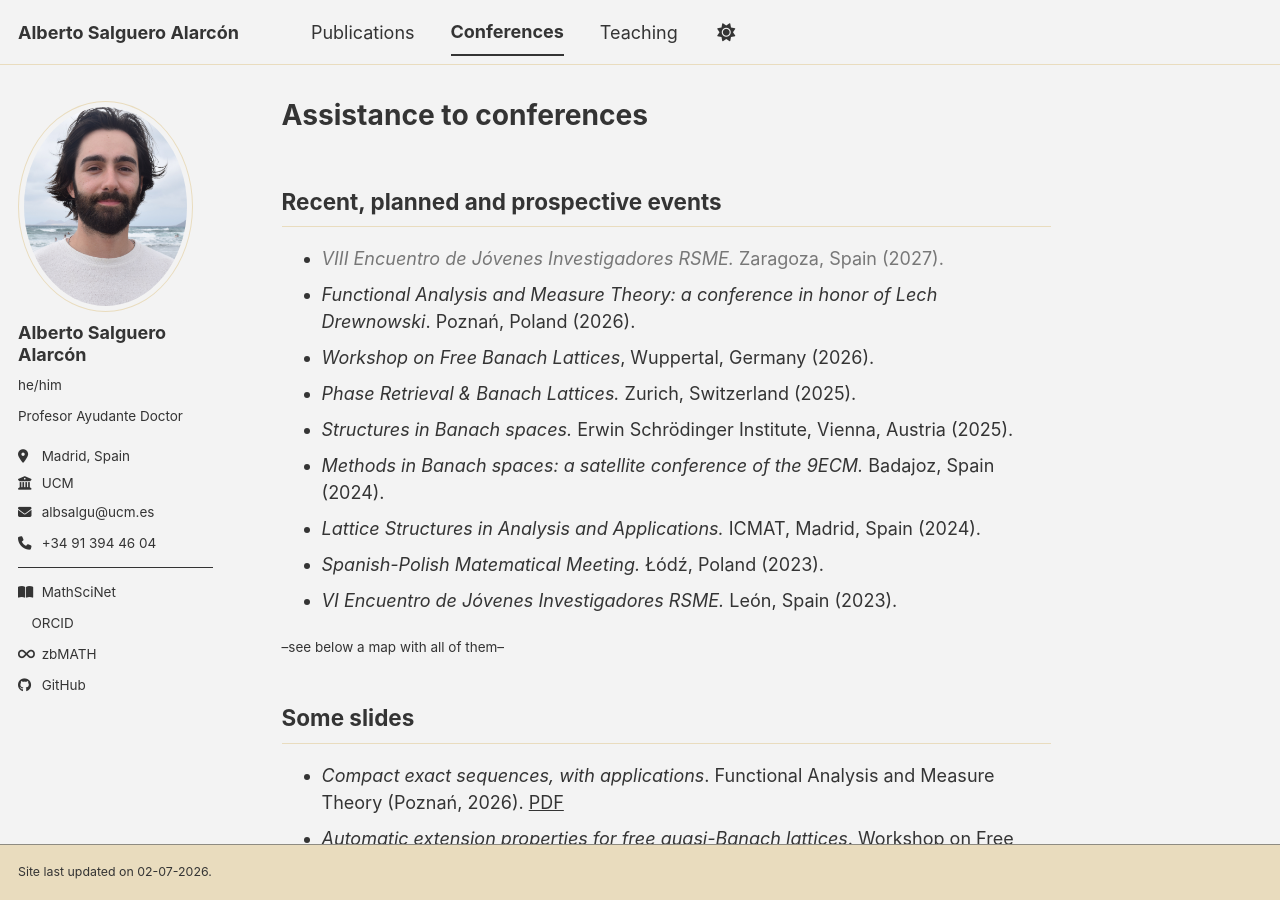
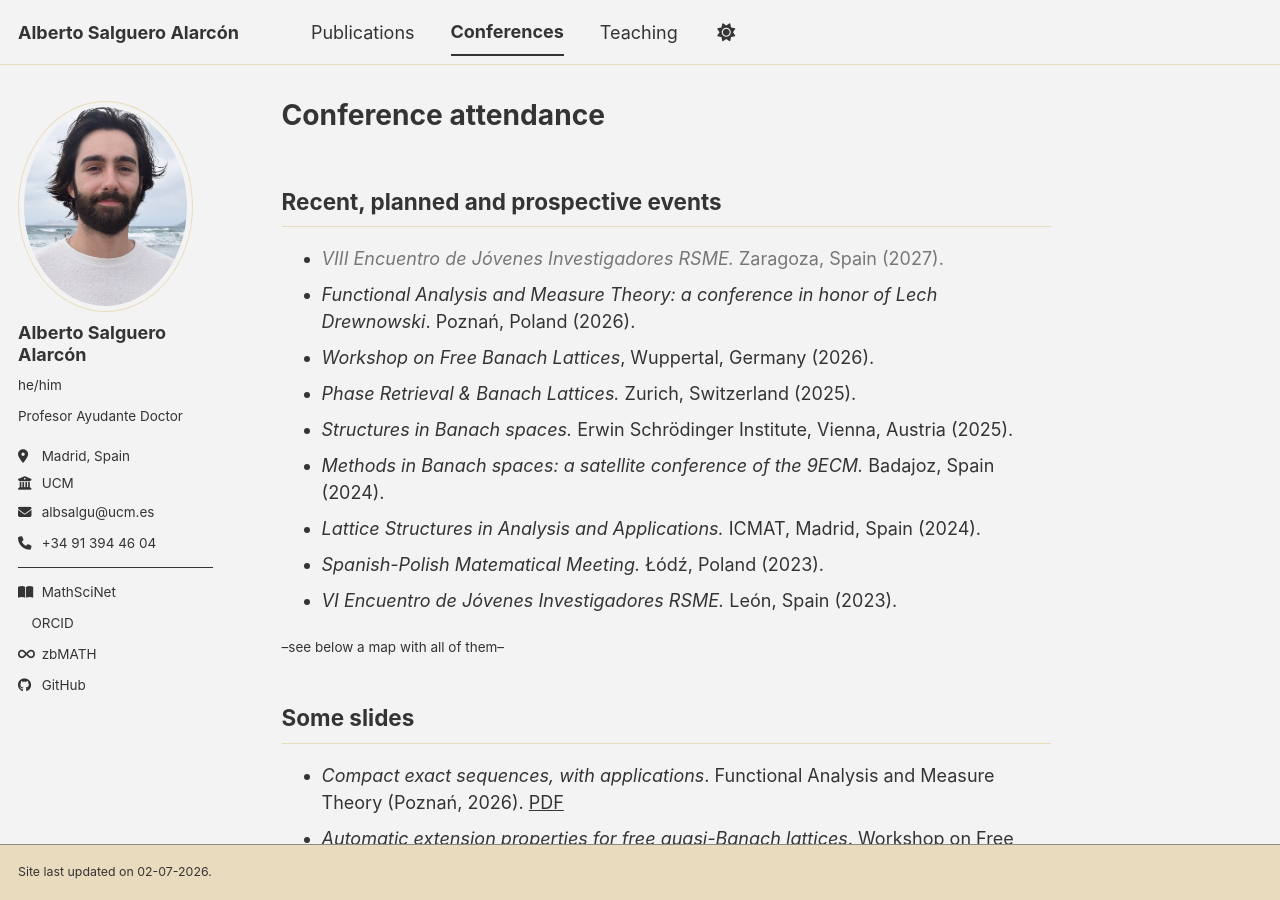
Before and after one commit to salgueroalarcon/salgueroalarcon.github.io, a Jekyll site: the page built from _pages/talks.md, in a window 1280 px wide and 900 px high. Built offline with Jekyll 4.4.1, drawn with Linux system fonts in a browser that asks for light colours; a style sheet for code colours, icons or effects is not loaded.

Commit message:
Rename title from 'Assistance to conferences' to 'Conference attendance'

```diff
--- a/_pages/talks.md
+++ b/_pages/talks.md
@@ -1,6 +1,6 @@
 ---
 layout: single
-title: "Assistance to conferences"
+title: "Conference attendance"
 permalink: /talks/
 author_profile: true
 ---
```
